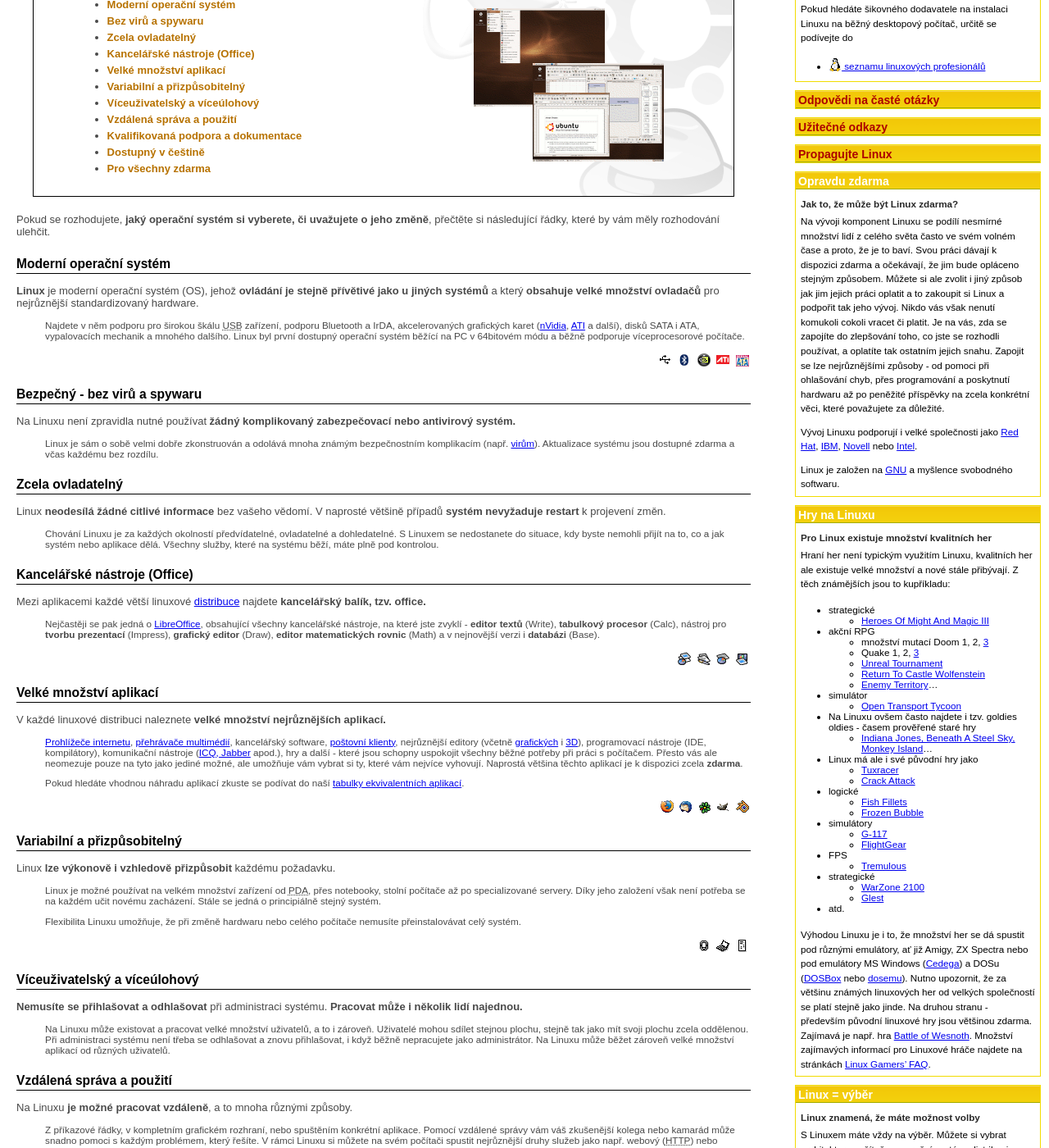
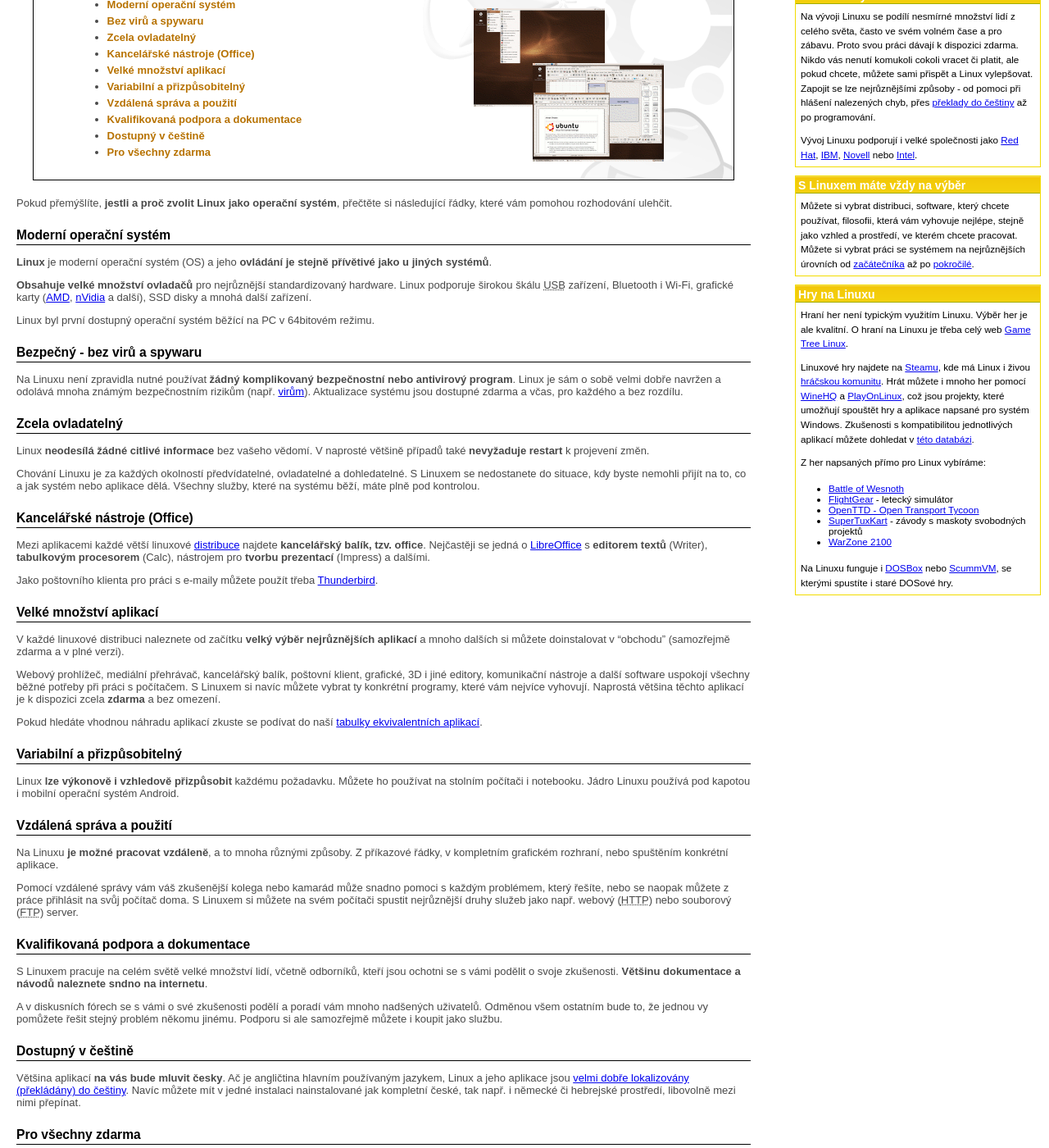
Before and after one commit to MikkCZ/plc, a Jekyll site: the page built from _pages/vyhody.md, in a window 1280 px wide and 1400 px high, scrolled down 226 px. Shown: the whole window at 82% size. Built offline with Jekyll 4.4.1, drawn with Linux system fonts in a browser that asks for light colours; some of the changed text lies outside the part shown.

Commit message:
Aktualizace výhod

```diff
--- a/_pages/vyhody.md
+++ b/_pages/vyhody.md
@@ -17,7 +17,6 @@
 - [Kancelářské nástroje (Office)](#office)
 - [Velké množství aplikací](#aplikace)
 - [Variabilní a přizpůsobitelný](#variabilni)
-- [Víceuživatelský a víceúlohový](#vice)
 - [Vzdálená správa a použití](#sprava)
 - [Kvalifikovaná podpora a dokumentace](#podpora)
 - [Dostupný v češtině](#cestina)
@@ -25,192 +24,101 @@
 ![]({{ 'img/lin_shot3.gif' | relative_url }})
 {:.vyhody}
 
-Pokud se rozhodujete, **jaký operační systém si vyberete, či uvažujete o jeho změně**, přečtěte si následující řádky, které by vám měly rozhodování ulehčit.
+Pokud přemýšlíte, **jestli a proč zvolit Linux jako operační systém**, přečtěte si následující řádky, které vám pomohou rozhodování ulehčit.
 
 ## Moderní operační systém
 {:id="moderni"}
-**Linux** je moderní operační systém (OS), jehož **ovládání je stejně přívětivé jako u jiných systémů** a který **obsahuje velké množství ovladačů** pro nejrůznější standardizovaný hardware.
+**Linux** je moderní operační systém (OS) a jeho **ovládání je stejně přívětivé jako u jiných systémů**.
 
-Najdete v něm podporu pro širokou škálu <abbr title="Universal Serial Bus">USB</abbr> zařízení, podporu Bluetooth a IrDA, akcelerovaných grafických karet ([nVidia](http://www.nvidia.com/object/unix.html), [ATI](http://www.ati.com/) a další), disků SATA i ATA, vypalovacích mechanik a mnohého dalšího. Linux byl první dostupný operační systém běžící na PC v 64bitovém módu a běžně podporuje víceprocesorové počítače.
-{:.subvyhoda}
+**Obsahuje velké množství ovladačů** pro nejrůznější standardizovaný hardware. Linux podporuje širokou škálu <abbr title="Universal Serial Bus">USB</abbr> zařízení, Bluetooth i Wi-Fi, grafické karty ([AMD](https://support.amd.com/en-us/download/linux), [nVidia](http://www.nvidia.com/object/unix.html) a další), SSD disky a mnohá další zařízení.
 
-![USB]({{ 'img/usb.png' | relative_url }} "USB")
-![Bluetooth]({{ 'img/bt.png' | relative_url }} "Bluetooth")
-![nVidia]({{ 'img/nv.png' | relative_url }} "nVidia")
-![ATI]({{ 'img/ati.png' | relative_url }} "ATI")
-![Serial ATA]({{ 'img/sata.png' | relative_url }} "Serial ATA")
-{:.download}
-
+Linux byl první dostupný operační systém běžící na PC v 64bitovém režimu.
 
 ## Bezpečný - bez virů a spywaru
 {:id="bezviru"}
-Na Linuxu není zpravidla nutné používat **žádný komplikovaný zabezpečovací nebo antivirový systém.**
-
-Linux je sám o sobě velmi dobře zkonstruován a odolává mnoha známým bezpečnostním komplikacím (např. [virům](http://www.viry.cz/)). Aktualizace systému jsou dostupné zdarma a včas každému bez rozdílu.
-{:.subvyhoda}
+Na Linuxu není zpravidla nutné používat **žádný komplikovaný bezpečnostní nebo antivirový program**. Linux je sám o sobě velmi dobře navržen a odolává mnoha známým bezpečnostním rizikům (např. [virům](https://www.viry.cz/)). Aktualizace systému jsou dostupné zdarma a včas, pro každého a bez rozdílu.
 
 ## Zcela ovladatelný
 {:id="ovladatelny"}
-Linux **neodesílá žádné citlivé informace** bez vašeho vědomí. V naprosté většině případů **systém nevyžaduje restart** k projevení změn.
+Linux **neodesílá žádné citlivé informace** bez vašeho vědomí. V naprosté většině případů také **nevyžaduje restart** k projevení změn.
 
 Chování Linuxu je za každých okolností předvídatelné, ovladatelné a dohledatelné. S Linuxem se nedostanete do situace, kdy byste nemohli přijít na to, co a jak systém nebo aplikace dělá. Všechny služby, které na systému běží, máte plně pod kontrolou.
-{:.subvyhoda}
 
 ## Kancelářské nástroje (Office)
 {:id="office"}
-Mezi aplikacemi každé větší linuxové [distribuce]({{ site.baseurl }}{% link _pages/kde-ziskat.md %}) najdete **kancelářský balík, tzv. office.**
+Mezi aplikacemi každé větší linuxové [distribuce]({{ site.baseurl }}{% link _pages/kde-ziskat.md %}) najdete **kancelářský balík, tzv. office**. Nejčastěji se jedná o [LibreOffice](https://www.libreoffice.cz/) s **editorem textů** (Writer), **tabulkovým procesorem** (Calc), nástrojem pro **tvorbu prezentací** (Impress) a dalšími.
 
-Nejčastěji se pak jedná o [LibreOffice](http://www.libreoffice.cz/), obsahující všechny kancelářské nástroje, na které jste zvyklí - **editor textů** (Write), **tabulkový procesor** (Calc), nástroj pro **tvorbu prezentací** (Impress), **grafický editor** (Draw), **editor matematických rovnic** (Math) a v nejnovější verzi i **databázi** (Base).
-{:.subvyhoda}
-
-![Office]({{ 'img/icon-office.png' | relative_url }} "Office")
-![Office Word]({{ 'img/icon-office-wordprocessor.png' | relative_url }} "Office Word")
-![Office Spreadsheet]({{ 'img/icon-office-spreadsheet.png' | relative_url }} "Office Spreadsheet")
-![Office Presentation]({{ 'img/icon-office-presentation.png' | relative_url }} "Office Presentation")
-{:.download}
+Jako poštovního klienta pro práci s e-maily můžete použít třeba [Thunderbird](https://www.mozilla.cz/produkty/thunderbird/).
 
 ## Velké množství aplikací
 {:id="aplikace"}
-V každé linuxové distribuci naleznete **velké množství nejrůznějších aplikací.**
+V každé linuxové distribuci naleznete od začítku **velký výběr nejrůznějších aplikací** a mnoho dalších si můžete doinstalovat v "obchodu" (samozřejmě zdarma a v plné verzi).
 
-[Prohlížeče internetu](http://www.mozilla.cz/), [přehrávače multimédií](http://www.mplayerhq.hu/), kancelářský software, [poštovní klienty](http://www.mozilla.cz/), nejrůznější editory (včetně [grafických](http://www.gimp.cz/) i [3D](http://www.blender.org/)), programovací nástroje (IDE, kompilátory), komunikační nástroje ([ICQ, Jabber](http://psi-im.org/) apod.), hry a další - které jsou schopny uspokojit všechny běžné potřeby při práci s počítačem. Přesto vás ale neomezuje pouze na tyto jako jediné možné, ale umožňuje vám vybrat si ty, které vám nejvíce vyhovují. Naprostá většina těchto aplikací je k dispozici zcela **zdarma**.
-{:.subvyhoda}
+Webový prohlížeč, mediální přehrávač, kancelářský balík, poštovní klient, grafické, 3D i jiné editory, komunikační nástroje a další software uspokojí všechny běžné potřeby při práci s počítačem. S Linuxem si navíc můžete vybrat ty konkrétní programy, které vám nejvíce vyhovují. Naprostá většina těchto aplikací je k dispozici zcela **zdarma** a bez omezení.
 
 Pokud hledáte vhodnou náhradu aplikací zkuste se podívat do naší [tabulky ekvivalentních aplikací]({{ site.baseurl }}{% link _pages/ekvivalenty.md %}).
-{:.subvyhoda}
-
-![Firefox]({{ 'img/ff.png' | relative_url }} "Firefox")
-![Thunderbird]({{ 'img/tb.png' | relative_url }} "Thunderbird")
-![ICQ]({{ 'img/icq.gif' | relative_url }} "ICQ")
-![Gimp]({{ 'img/gimp.gif' | relative_url }} "Gimp")
-![Blender]({{ 'img/blender.gif' | relative_url }} "Blender")
-{:.download}
 
 ## Variabilní a přizpůsobitelný
 {:id="variabilni"}
-Linux **lze výkonově i vzhledově přizpůsobit** každému požadavku.
-
-Linux je možné používat na velkém množství zařízení od <abbr title="Personal Digital Assistent">PDA</abbr>, přes notebooky, stolní počítače až po specializované servery. Díky jeho založení však není potřeba se na každém učit novému zacházení. Stále se jedná o principiálně stejný systém.
-{:.subvyhoda}
-
-Flexibilita Linuxu umožňuje, že při změně hardwaru nebo celého počítače nemusíte přeinstalovávat celý systém.
-{:.subvyhoda}
-
-![PDA]({{ 'img/pda.png' | relative_url }} "PDA")
-![notebook]({{ 'img/nb.png' | relative_url }} "notebook")
-![desktop]({{ 'img/dt.png' | relative_url }} "desktop")
-{:.download}
-
-## Víceuživatelský a víceúlohový
-{:id="vice"}
-**Nemusíte se přihlašovat a odhlašovat** při administraci systému. **Pracovat může i několik lidí najednou.**
-
-Na Linuxu může existovat a pracovat velké množství uživatelů, a to i zároveň. Uživatelé mohou sdílet stejnou plochu, stejně tak jako mít svoji plochu zcela oddělenou. Při administraci systému není třeba se odhlašovat a znovu přihlašovat, i když běžně nepracujete jako administrátor. Na Linuxu může běžet zároveň velké množství aplikací od různých uživatelů.
-{:.subvyhoda}
+Linux **lze výkonově i vzhledově přizpůsobit** každému požadavku. Můžete ho používat na stolním počítači i notebooku. Jádro Linuxu používá pod kapotou i mobilní operační systém Android.
 
 ## Vzdálená správa a použití
 {:id="sprava"}
-Na Linuxu **je možné pracovat vzdáleně**, a to mnoha různými způsoby.
+Na Linuxu **je možné pracovat vzdáleně**, a to mnoha různými způsoby. Z příkazové řádky, v kompletním grafickém rozhraní, nebo spuštěním konkrétní aplikace.
 
-Z příkazové řádky, v kompletním grafickém rozhraní, nebo spuštěním konkrétní aplikace. Pomocí vzdálené správy vám váš zkušenější kolega nebo kamarád může snadno pomoci s každým problémem, který řešíte. V rámci Linuxu si můžete na svém počítači spustit nejrůznější druhy služeb jako např. webový (<abbr title="Hyper Text Transfer Protocol">HTTP</abbr>) nebo souborový (<abbr title="File Transfer Protocol">FTP</abbr>) server. Nikdo vás však nenutí tyto služby pouštět a využívat.
-{:.subvyhoda}
+Pomocí vzdálené správy vám váš zkušenější kolega nebo kamarád může snadno pomoci s každým problémem, který řešíte, nebo se naopak můžete z práce přihlásit na svůj počítač doma. S Linuxem si můžete na svém počítači spustit nejrůznější druhy služeb jako např. webový (<abbr title="Hyper Text Transfer Protocol">HTTP</abbr>) nebo souborový (<abbr title="File Transfer Protocol">FTP</abbr>) server.
 
 ## Kvalifikovaná podpora a dokumentace
 {:id="podpora"}
-S Linuxem pracuje na celém světě velké množství lidí, včetně odborníků, kteří jsou ochotni se s vámi podělit o svoje zkušenosti. **Většinu dokumentace naleznete na internetu.**
+S Linuxem pracuje na celém světě velké množství lidí, včetně odborníků, kteří jsou ochotni se s vámi podělit o svoje zkušenosti. **Většinu dokumentace a návodů naleznete sndno na internetu**.
 
-A to ať už v rámci různých stránek, v diskusních fórech nebo v nejrůznější veřejně publikované dokumentaci, která je mnohdy už součástí vašeho systému. Řešení většiny svých problémů tak naleznete na internetu, nemusíte se nikde doprošovat, za nic platit. Odměnou všem ostatním bude to, že jednou vy pomůžete řešit stejný problém někomu jinému. Podporu si ale samozřejmě můžete i koupit jako službu.
-{:.subvyhoda}
+A v diskusních fórech se s vámi o své zkušenosti podělí a poradí vám mnoho nadšených uživatelů. Odměnou všem ostatním bude to, že jednou vy pomůžete řešit stejný problém někomu jinému. Podporu si ale samozřejmě můžete i koupit jako službu.
 
 ## Dostupný v češtině
 {:id="cestina"}
-Většina aplikací **na vás bude mluvit česky**.
-
-Ač je angličtina hlavním používaným jazykem, Linux je tzv. mezinárodní. To znamená, že v jedné instalaci můžete mít nainstalované jak kompletní české, tak např. i německé či hebrejské prostředí. Mezi jazyky a prostředími se lze libovolně přepínat.
-{:.subvyhoda}
+Většina aplikací **na vás bude mluvit česky**. Ač je angličtina hlavním používaným jazykem, Linux a jeho aplikace jsou [velmi dobře lokalizovány (překládány) do češtiny](http://www.l10n.cz/). Navíc můžete mít v jedné instalaci nainstalované jak kompletní české, tak např. i německé či hebrejské prostředí, libovolně mezi nimi přepínat.
 
 ## Pro všechny zdarma
 {:id="zdarma"}
-V podstatě **všechny linuxové distribuce jsou k dispozici zdarma**, protože se jedná o **svobodný software**.
+V podstatě **všechny linuxové distribuce jsou k dispozici zdarma**, protože se jedná o **svobodný software**. Nejsnadněji jsou dostupné [ke stažení z internetu]({{ site.baseurl }}{% link _pages/kde-ziskat.md %}). Můžete si ale [objednat](https://www.linuxmarket.cz/) USB flash disk nebo DVD až domů, včetně různých příruček.
 
-Nejsnadněji dostupné jsou ve formě <abbr title="Compact Disk">CD</abbr> nebo <abbr title="Digital Versatile Disc">DVD</abbr> obrazů, které lze stáhnout z internetu. Mnohdy si však můžete objednat dodání až domů, a to za cenu poštovného a cenu média. Nebo si můžete koupit krabicové verze, které za mírně vyšší cenu přidávají k samotnému systému různé bonusy, jako jsou tištěné příručky, podporu apod. Pokud chcete, je možné Linux, s cílenou podporou a doplňky, zakoupit u specializovaných distributorů. Je však na vás, zda hodláte za podporu platit. Systém samotný je vždy, jakožto [svobodný software](http://cs.wikipedia.org/wiki/Svobodný_software), zdarma. Už nebudete muset přemýšlet nad legálností softwaru nebo výhrůžkami od <abbr title="Business Software Alliance - zástupce nadnárodních softwarových společností">BSA</abbr>. Nebudete potřebovat registrační klíč ani ověřování pravosti. Budete moci využívat výhody legálního <abbr title="Operační systém">OS</abbr> bez jakýchkoli obtěžujících omezení.
-{:.subvyhoda}
+Pokud chcete, je možné Linux, s cílenou podporou a doplňky, zakoupit u specializovaných distributorů. Je však na vás, zda hodláte za podporu platit. Systém samotný je vždy, jakožto [svobodný software](https://cs.wikipedia.org/wiki/Svobodn%C3%BD_software), zdarma. Už nebudete muset přemýšlet nad legálností softwaru, nebudete potřebovat registrační klíče. Využívejte výhody legálního operačního systému bez jakýchkoli obtěžujících omezení.
 
-Linux mne zaujal a [chci ho vyzkoušet]({{ site.baseurl }}{% link _pages/kde-ziskat.md %}).
+## Linux mne zaujal a [chci ho vyzkoušet]({{ site.baseurl }}{% link _pages/kde-ziskat.md %}).
 
 </article>
 
 <aside>
 
-<section class="centr" markdown="1">
-![tučňák]({{ 'img/nechte_vstoupit.png' | relative_url }})
-
-**Nechte tučňáka vstoupit**
-</section>
-
-<section markdown="1">
-# Linux na desktop
-Pokud hledáte šikovného dodavatele na instalaci Linuxu na běžný desktopový počítač, určitě se podívejte do
-
-- [![]({{ 'img/linux-cz.ico' | relative_url }}) seznamu linuxových profesionálů](http://instalace.linux.cz)
-</section>
-
 {% capture submenu %}{% include submenu.md %}{% endcapture %}
 {{ submenu | markdownify }}
 
 <section markdown="1">
-# Opravdu zdarma
+# Jak může být Linux zdarma?
+Na vývoji Linuxu se podílí nesmírné množství lidí z celého světa, často ve svém volném čase a pro zábavu. Proto svou práci dávají k dispozici zdarma. Nikdo vás nenutí komukoli cokoli vracet či platit, ale pokud chcete, můžete sami přispět a Linux vylepšovat. Zapojit se lze nejrůznějšími způsoby - od pomoci při hlášení nalezených chyb, přes [překlady do češtiny](http://www.l10n.cz/) až po programování.
 
-## Jak to, že může být Linux zdarma?
-Na vývoji komponent Linuxu se podílí nesmírné množství lidí z celého světa často ve svém volném čase a proto, že je to baví. Svou práci dávají k dispozici zdarma a očekávají, že jim bude opláceno stejným způsobem. Můžete si ale zvolit i jiný způsob jak jim jejich práci oplatit a to zakoupit si Linux a podpořit tak jeho vývoj. Nikdo vás však nenutí komukoli cokoli vracet či platit. Je na vás, zda se zapojíte do zlepšování toho, co jste se rozhodli používat, a oplatíte tak ostatním jejich snahu. Zapojit se lze nejrůznějšími způsoby - od pomoci při ohlašování chyb, přes programování a poskytnutí hardwaru až po peněžité příspěvky na zcela konkrétní věci, které považujete za důležité.
+Vývoj Linuxu podporují i velké společnosti jako [Red Hat](https://www.redhat.cz/), [IBM](http://www.ibm.cz/), [Novell](http://www.novell.cz/) nebo [Intel](https://www.intel.com/).
+</section>
 
-Vývoj Linuxu podporují i velké společnosti jako [Red Hat](https://www.redhat.com/), [IBM](http://www.ibm.cz/), [Novell](http://www.novell.cz/) nebo [Intel](http://www.intel.com/).
-
-Linux je založen na [<abbr title="GNU is Not Unix">GNU</abbr>](http://www.gnu.org/) a myšlence svobodného softwaru.
+<section markdown="1">
+# S Linuxem máte vždy na výběr
+Můžete si vybrat distribuci, software, který chcete používat, filosofii, která vám vyhovuje nejlépe, stejně jako vzhled a prostředí, ve kterém chcete pracovat. Můžete si vybrat práci se systémem na nejrůznějších úrovních od [začátečníka](http://bbs.cvut.cz/~covex/linux/newbie.html) až po [pokročilé](http://bbs.cvut.cz/~covex/linux/kouzlo_cmdline.html).
 </section>
 
 <section markdown="1">
 # Hry na Linuxu
+Hraní her není typickým využitím Linuxu. Výběr her je ale kvalitní. O hraní na Linuxu je třeba celý web [Game Tree Linux](http://gametreelinux.com/).
 
-## Pro Linux existuje množství kvalitních her
-Hraní her není typickým využitím Linuxu, kvalitních her ale existuje velké množství a nové stále přibývají. Z těch známějších jsou to kupříkladu:
+Linuxové hry najdete na [Steamu](https://store.steampowered.com/linux), kde má Linux i živou [hráčskou komunitu](https://steamcommunity.com/linux). Hrát můžete i mnoho her pomocí [WineHQ](https://www.winehq.org/) a [PlayOnLinux](https://www.playonlinux.com/en/), což jsou projekty, které umožňují spouštět hry a aplikace napsané pro systém Windows. Zkušenosti s kompatibilitou jednotlivých aplikací můžete dohledat v [této databázi](https://appdb.winehq.org/).
 
-- strategické
-  - [Heroes Of Might And Magic III](http://www.lokigames.com/products/heroes3/)
-- akční RPG
-  - množství mutací Doom 1, 2, [3](http://zerowing.idsoftware.com/linux/)
-  - Quake 1, 2, [3](http://zerowing.idsoftware.com/linux/)
-  - [Unreal Tournament](http://www.lokigames.com/products/ut/)
-  - [Return To Castle Wolfenstein](http://zerowing.idsoftware.com/linux/)
-  - [Enemy Territory](http://zerowing.idsoftware.com/linux/)...
-- simulátor
-  - [Open Transport Tycoon](http://www.openttd.com/)
-- Na Linuxu ovšem často najdete i tzv. goldies oldies - časem prověřené staré hry
-  - [Indiana Jones, Beneath A Steel Sky, Monkey Island](http://www.scummvm.org/)...
-- Linux má ale i své původní hry jako
-  - [Tuxracer](http://tuxracer.sourceforge.net/)
-  - [Crack Attack](http://aluminumangel.org/attack/)
-- logické
-  - [Fish Fillets](http://fillets.sourceforge.net/)
-  - [Frozen Bubble](http://www.frozen-bubble.org/)
-- simulátory
-  - [G-117](http://www.heptargon.de/gl-117/gl-117.html)
-  - [FlightGear](http://www.flightgear.org/)
-- FPS
-  - [Tremulous](http://tremulous.net/)
-- strategické
-  - [WarZone 2100](http://wz2100.net/)
-  - [Glest](http://www.glest.org/en/index.html)
-- atd.
+Z her napsaných přímo pro Linux vybíráme:
+- [Battle of Wesnoth](https://www.wesnoth.org/)
+- [FlightGear](http://www.flightgear.org/) - letecký simulátor
+- [OpenTTD - Open Transport Tycoon](https://www.openttd.com/)
+- [SuperTuxKart](https://supertuxkart.net/) - závody s maskoty svobodných projektů
+- [WarZone 2100](https://wz2100.net/)
 
-Výhodou Linuxu je i to, že množství her se dá spustit pod různými emulátory, ať již Amigy, ZX Spectra nebo pod emulátory MS Windows ([Cedega](http://gametreelinux.com/)) a DOSu ([DOSBox](http://dosbox.sourceforge.net/) nebo [dosemu](http://www.dosemu.org/)). Nutno upozornit, že za většinu známých linuxových her od velkých společností se platí stejně jako jinde. Na druhou stranu - především původní linuxové hry jsou většinou zdarma. Zajímavá je např. hra [Battle of Wesnoth](http://www.wesnoth.org/start/1.0/). Množství zajímavých informací pro Linuxové hráče najdete na stránkách [Linux Gamers' FAQ](http://www.icculus.org/lgfaq/sk/).
-</section>
-
-<section markdown="1">
-# Linux = výběr
-
-## Linux znamená, že máte možnost volby
-S Linuxem máte vždy na výběr. Můžete si vybrat architekturu počítače, operační systém, distribuci, software, který chcete používat, filosofii, která vám vyhovuje nejlépe, stejně jako vzhled a prostředí, ve kterém chcete pracovat. Můžete si vybrat práci se systémem na nejrůznějších úrovních od [začátečníka](http://bbs.cvut.cz/~covex/linux/newbie.html) až po [pokročilé](http://bbs.cvut.cz/~covex/linux/kouzlo_cmdline.html).
+Na Linuxu funguje i [DOSBox](https://www.dosbox.com/) nebo [ScummVM](https://www.scummvm.org/), se kterými spustíte i staré DOSové hry.
 </section>
 
 </aside>
```
Also changed, not shown: img/ati.png (deleted), img/blender.gif (deleted), img/bt.png (deleted), img/dt.png (deleted), img/ff.png (deleted), img/gimp.gif (deleted), img/icon-office-presentation.png (deleted), img/icon-office-spreadsheet.png (deleted), img/icon-office-wordprocessor.png (deleted), img/icon-office.png (deleted), img/icq.gif (deleted), img/linux-cz.ico (deleted), img/nb.png (deleted), img/nechte_vstoupit.png (deleted), 5 more files.
